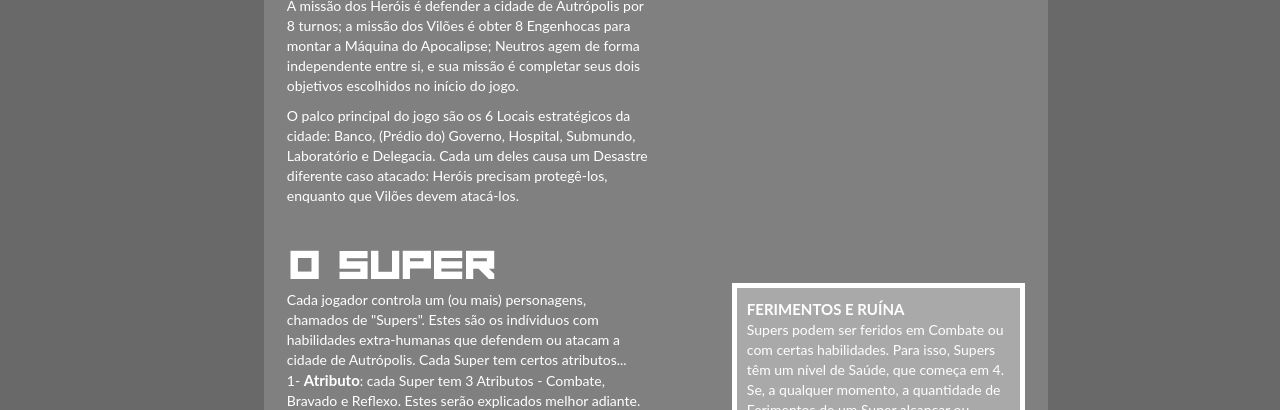
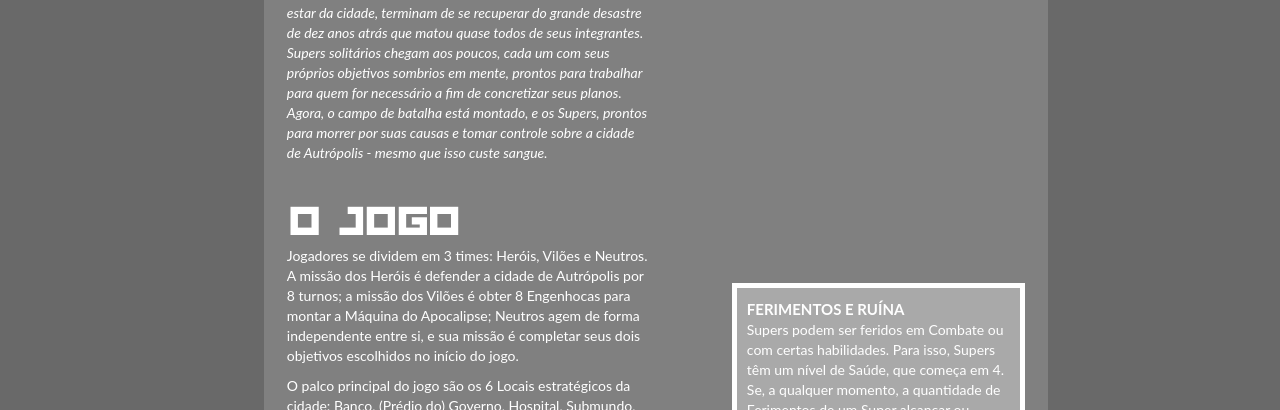
Before and after one commit to MasterProjectLC/AutropolisReference, a plain HTML site: page index.html in a window 1280 px wide. Shown: the part 690-1100 px from the top of the page. Drawn offline with Linux system fonts and the light colour scheme.

Commit message:
lore inicial

```diff
--- a/index.html
+++ b/index.html
@@ -48,6 +48,13 @@
             <div class="wrap">
                 <div class="left">
                     <p></p>
+                    <p><i>Uma cidade outrora reluzente e rica agora vive o pior de seus momentos. Os Vilões, que haviam recuado depois do desaparecimento de seu
+                        mais poderoso membro, Thri Fut, agora estão próximos de voltar com força total para causar o caos. Enquanto isso, os Heróis, que trabalham
+                        para o bem-estar da cidade, terminam de se recuperar do grande desastre de dez anos atrás que matou quase todos de seus integrantes.<br>
+                        Supers solitários chegam aos poucos, cada um com seus próprios objetivos sombrios em mente, prontos para trabalhar para quem for necessário
+                        a fim de concretizar seus planos. Agora, o campo de batalha está montado, e os Supers, prontos para morrer por suas causas e tomar controle
+                        sobre a cidade de Autrópolis - mesmo que isso custe sangue.</i></p>
+
                     <h2>O JOGO</h2>
                     <p>
                         Jogadores se dividem em 3 times: Heróis, Vilões e Neutros. A missão dos Heróis é defender a cidade de Autrópolis por 8 turnos;
```
